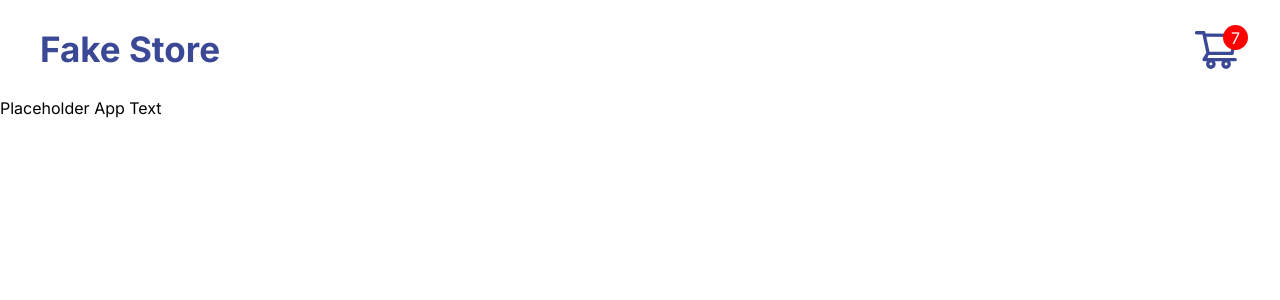
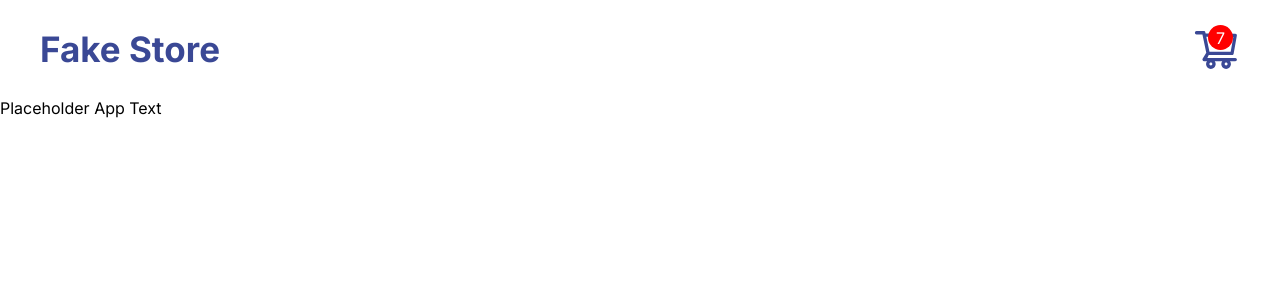
Before and after one commit to MatthewLangSottile/FakeStore_MLS, a React (Vite) app: page / in a window 1280 px wide. Shown: the top 300 px of the page. Built offline with nearby package versions, Linux system fonts and the light colour scheme.

Commit message:
Correct count position

```diff
--- a/src/components/Header/Header.css
+++ b/src/components/Header/Header.css
@@ -22,7 +22,7 @@ h1 {
 
 .cart-count-container {
     position: absolute;
-    right: 32px;
+    right: 47px;
     color: white;
     background-color: red;
     border-radius: 50%;
```
